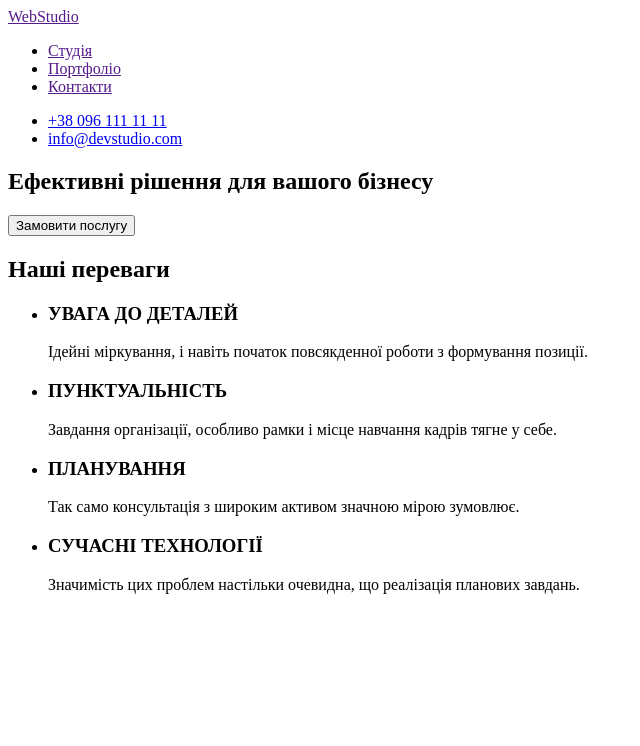
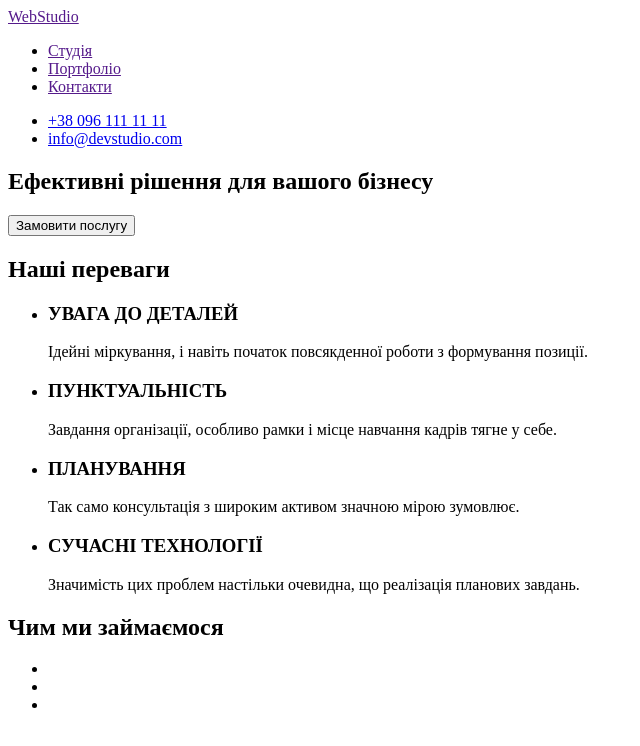
Before and after one commit to tim-mate/goit-markup-hw-01, a plain HTML site: page index.html in a window 1280 px wide. Shown: the whole page, without its empty margins (0-640 px from the left). Drawn offline with Linux system fonts and the light colour scheme.

Commit message:
Add a new section

```diff
--- a/index.html
+++ b/index.html
@@ -57,6 +57,16 @@
                 </li>
             </ul>
         </section>
+
+        <section>
+            <h2>Чим ми займаємося</h2>
+
+            <ul>
+                <li></li>
+                <li></li>
+                <li></li>
+            </ul>
+        </section>
     </main>
 </body>
 </html>
```
